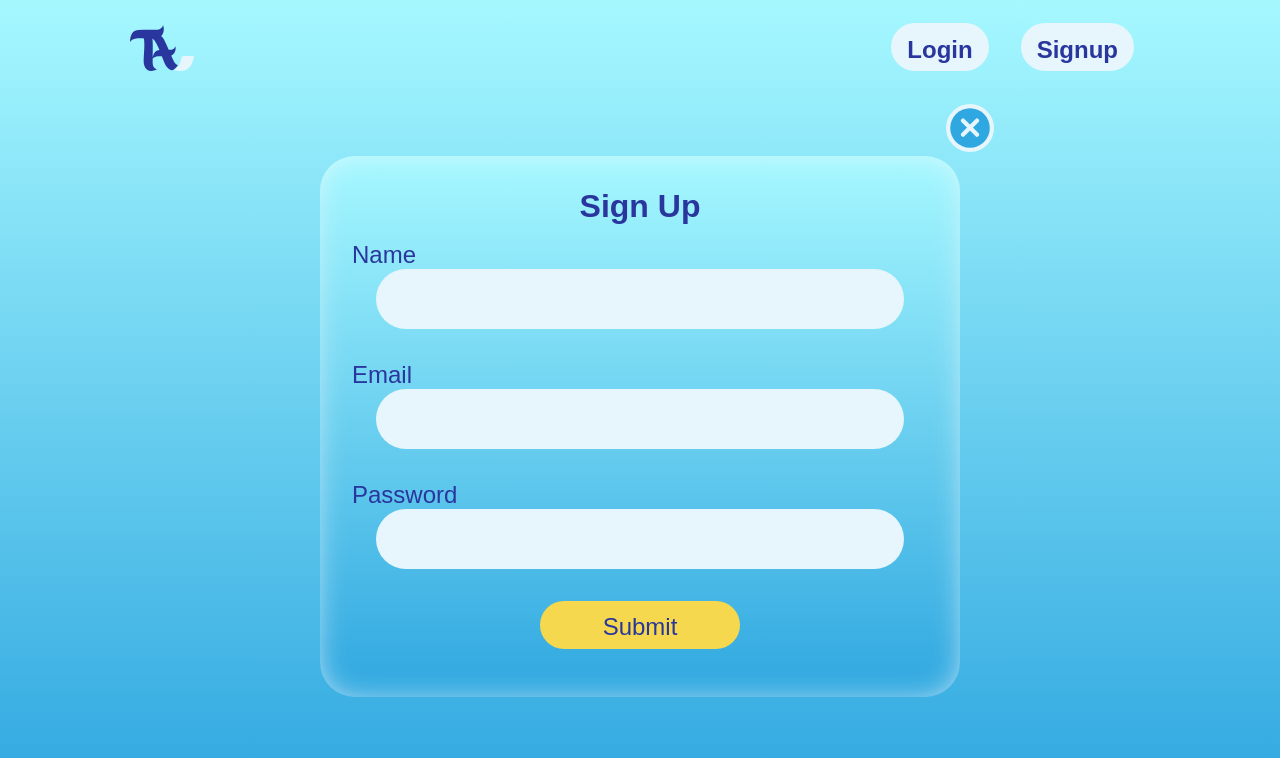
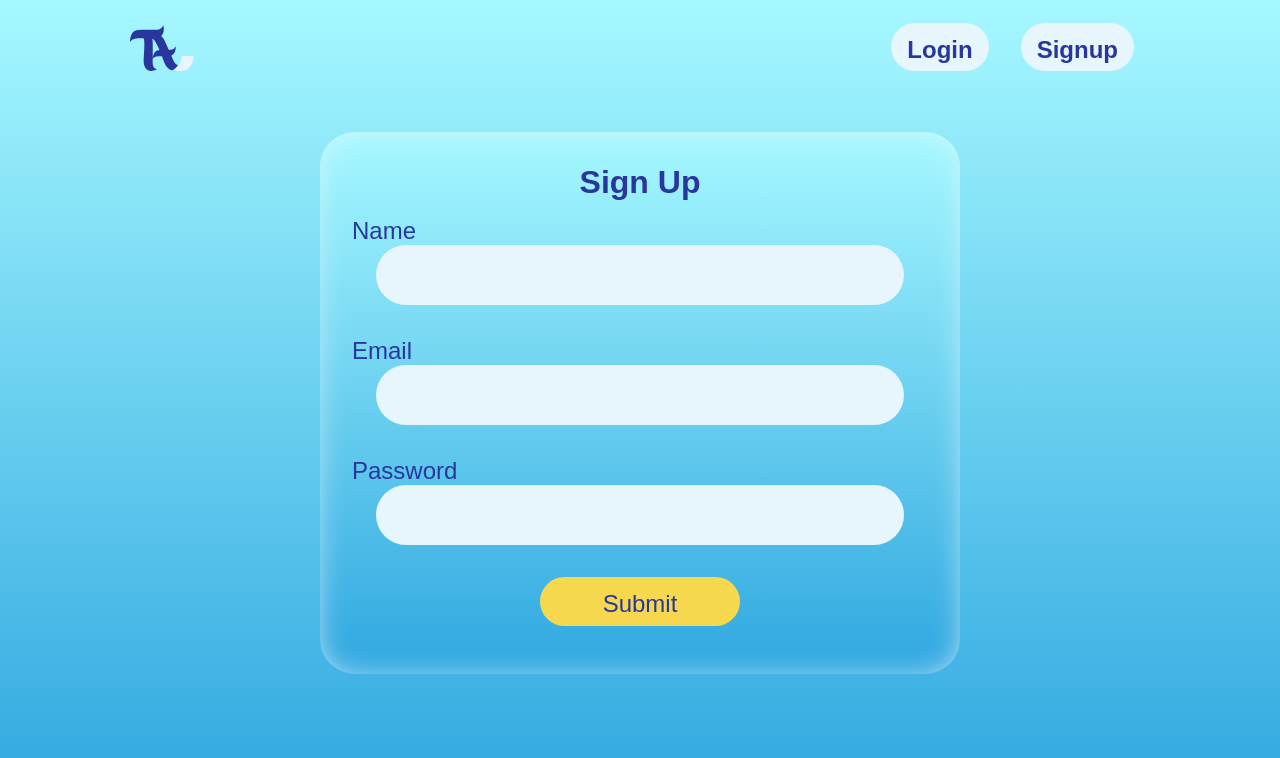
Before and after one commit to anivm01/teachers-assistant-frontend, a React (Create React App) app: page /signup in a window 1280 px wide. Shown: the top 758 px of the page. Built offline with nearby package versions, Linux system fonts and the light colour scheme; a web font is replaced by a local one; what html2pdf.js would draw is missing.

Commit message:
fix the signup page to behave like a page and not a modal, remove fixed positioning and close button

```diff
--- a/src/components/Signup-Login/Signup-Login.scss
+++ b/src/components/Signup-Login/Signup-Login.scss
@@ -1,11 +1,6 @@
 @use "../../partials/breakpoints"as*;
 
 .auth {
- position: fixed;
- top: 0;
- bottom: 0;
- left: 0;
- right: 0;
  display: flex;
  flex-direction: column;
  justify-content: center;
--- a/src/components/Signup-Login/Signup.js
+++ b/src/components/Signup-Login/Signup.js
@@ -35,20 +35,19 @@ function Signup( {setSignupVisible, setIsLoggedIn, isLoggedIn}) {
     .then(()=>{
       setIsSignedUp(true)
       console.log("signed up")
-      setSignupVisible(false)
+      setIsSignedUp(true)
     })
     .catch(error => {
       console.log(error)
     })
   }
 
+  if (isSignedUp) {
+    return <Navigate to="/login" />
+  }
+
   return (
     <main className="auth">
-      <div className="auth__header">
-      <button className="auth__close" onClick={()=>setSignupVisible(false)}>
-        <img className="auth__close-icon" src={closeIcon} alt="print" />
-      </button>
-      </div>
         <form onSubmit={handleSubmit} className="auth__form" >
         <h1 className="auth__title">Sign Up</h1>
           <label className="auth__label" htmlFor="name">
```
